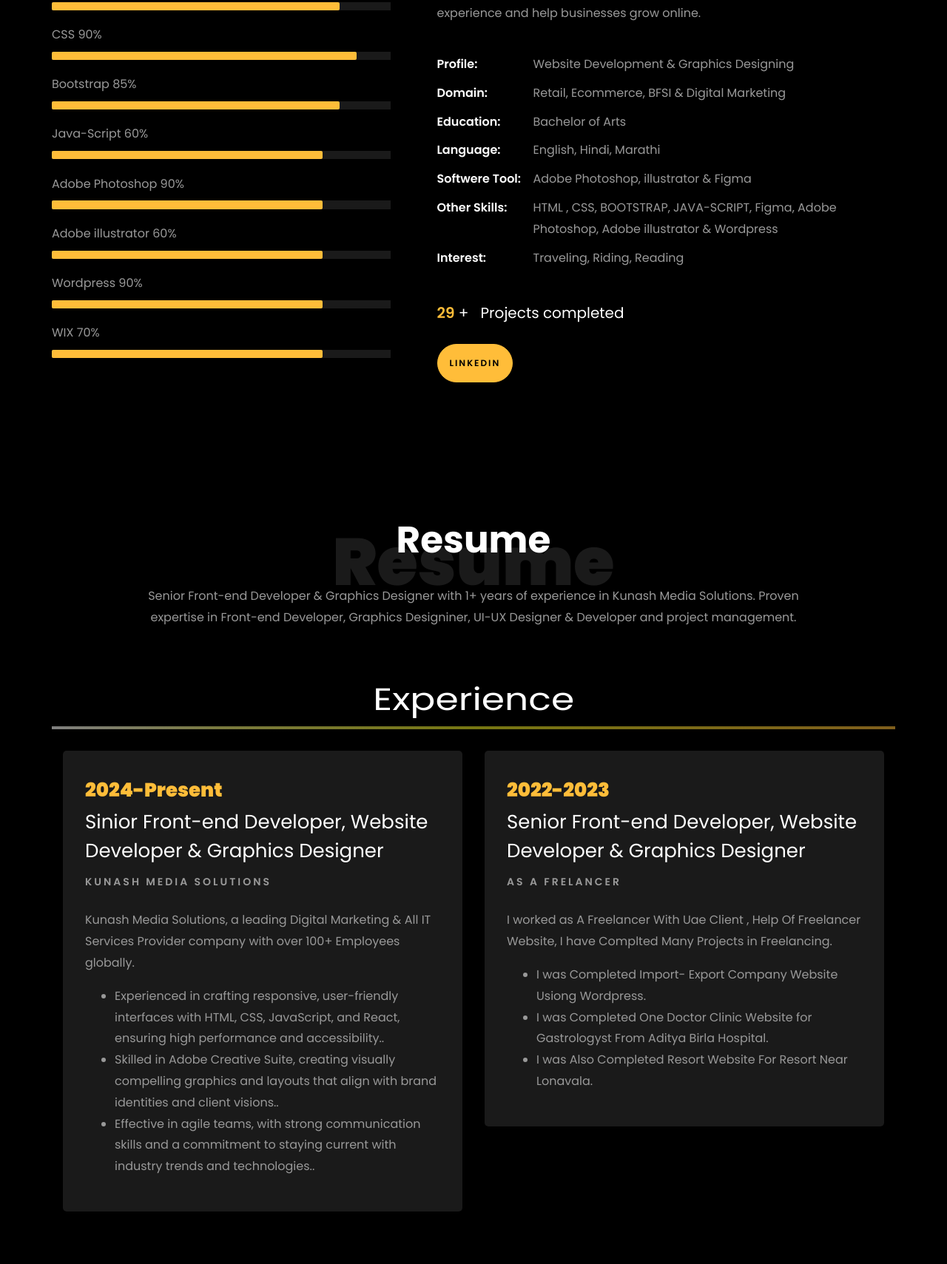
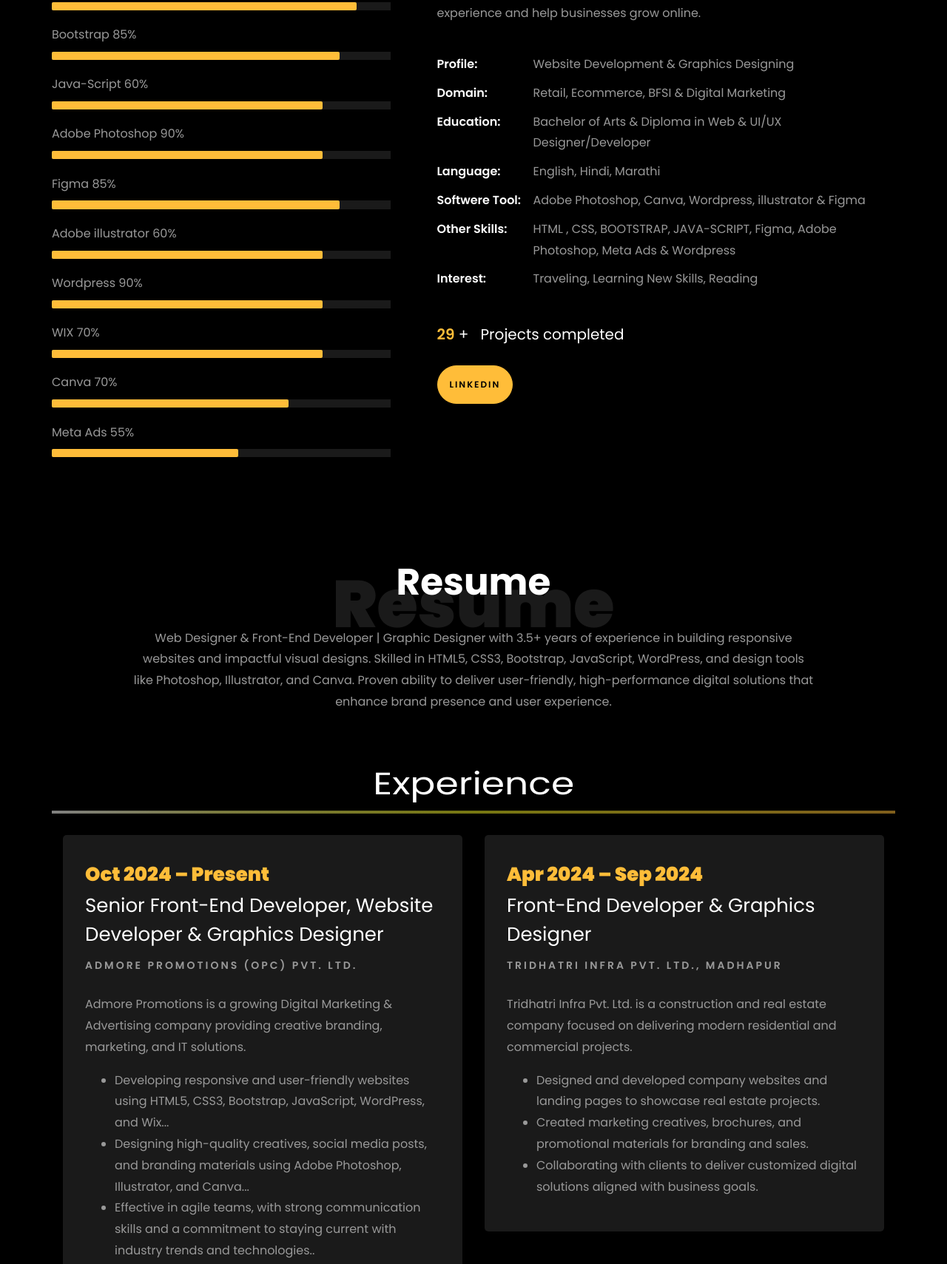
Before and after one commit to altaf-143/altafportfolio, a plain HTML site: page index.html in a window 1280 px wide. Shown: the part 1216-2925 px from the top of the page at 74% size. Drawn offline with Linux system fonts and the light colour scheme; files whose address does not match are found by name.

Commit message:
Update profile details and work experience

```diff
--- a/index.html
+++ b/index.html
@@ -213,9 +213,9 @@
                                     <div class="col-sm-6 col-md-7">
                                         <div class="about-info">
                                             <p><span class="title-s">Name: </span> <span>Altaf Shaikh</span></p>
-                                            <p><span class="title-s">Job Role: </span> <span>Front-End Development</span></p>
-                                            <p><span class="title-s">Experience: </span> <span>1 year</span></p>
-                                            <p><span class="title-s">Address: </span> <span>Pune, India</span></p>
+                                            <p><span class="title-s">Job Role: </span> <span>Web Designer & Developer</span></p>
+                                            <p><span class="title-s">Experience: </span> <span>3.5 years</span></p>
+                                            <p><span class="title-s">Address: </span> <span> Hyderabad, India</span></p>
                                         </div>
                                     </div>
                                 </div>
@@ -226,12 +226,6 @@
                                     <div class="progress">
                                         <div class="progress-bar" role="progressbar" style="width: 95%;" aria-valuenow="95" aria-valuemin="0" aria-valuemax="100"></div>
                                     </div>
-
-                                    <span>Figma</span> <span class="pull-right">85%</span>
-                                    <div class="progress">
-                                        <div class="progress-bar" role="progressbar" style="width: 85%" aria-valuenow="85" aria-valuemin="0" aria-valuemax="100"></div>
-                                    </div>
-
                                     <span>CSS</span> <span class="pull-right">90%</span>
                                     <div class="progress">
                                         <div class="progress-bar" role="progressbar" style="width: 90%" aria-valuenow="90" aria-valuemin="0" aria-valuemax="100"></div>
@@ -250,6 +244,10 @@
                                     <div class="progress">
                                         <div class="progress-bar" role="progressbar" style="width: 80%" aria-valuenow="80" aria-valuemin="0" aria-valuemax="100"></div>
                                     </div>
+									 <span>Figma</span> <span class="pull-right">85%</span>
+                                    <div class="progress">
+                                        <div class="progress-bar" role="progressbar" style="width: 85%" aria-valuenow="85" aria-valuemin="0" aria-valuemax="100"></div>
+                                    </div>
                                     <span>Adobe illustrator</span> <span class="pull-right">60%</span>
                                     <div class="progress">
                                         <div class="progress-bar" role="progressbar" style="width: 80%" aria-valuenow="80" aria-valuemin="0" aria-valuemax="100"></div>
@@ -261,6 +259,14 @@
                                     <span>WIX</span> <span class="pull-right">70%</span>
                                     <div class="progress">
                                         <div class="progress-bar" role="progressbar" style="width: 80%" aria-valuenow="80" aria-valuemin="0" aria-valuemax="100"></div>
+                                    </div>
+									 <span>Canva</span> <span class="pull-right">70%</span>
+                                    <div class="progress">
+                                        <div class="progress-bar" role="progressbar" style="width: 70%" aria-valuenow="70" aria-valuemin="0" aria-valuemax="100"></div>
+                                    </div>
+									 <span>Meta Ads</span> <span class="pull-right">55%</span>
+                                    <div class="progress">
+                                        <div class="progress-bar" role="progressbar" style="width: 55%" aria-valuenow="55" aria-valuemin="0" aria-valuemax="100"></div>
                                     </div>
                                 </div>
                             </div>
@@ -278,11 +284,11 @@
                                 <ul class="about-info mt-4 px-md-0 px-2">
                                     <li class="d-flex"><span>Profile:</span> <span>Website Development &amp; Graphics Designing</span></li>
                                     <li class="d-flex"><span>Domain:</span> <span>Retail, Ecommerce, BFSI &amp; Digital Marketing</span></li>
-                                    <li class="d-flex"><span>Education:</span> <span>Bachelor of Arts</span></li>
+                                    <li class="d-flex"><span>Education:</span> <span>Bachelor of Arts & Diploma in Web & UI/UX Designer/Developer </span></li>
                                     <li class="d-flex"><span>Language:</span> <span>English, Hindi, Marathi</span></li>
-                                    <li class="d-flex"><span>Softwere Tool:</span> <span>Adobe Photoshop, illustrator &amp; Figma</span></li>
-                                    <li class="d-flex"><span>Other Skills:</span> <span>HTML , CSS, BOOTSTRAP, JAVA-SCRIPT, Figma, Adobe Photoshop, Adobe illustrator &amp; Wordpress</span></li>
-                                    <li class="d-flex"><span>Interest:</span> <span>Traveling, Riding, Reading</span></li>
+                                    <li class="d-flex"><span>Softwere Tool:</span> <span>Adobe Photoshop, Canva, Wordpress, illustrator &amp; Figma</span></li>
+                                    <li class="d-flex"><span>Other Skills:</span> <span>HTML , CSS, BOOTSTRAP, JAVA-SCRIPT, Figma, Adobe Photoshop, Meta Ads &amp; Wordpress</span></li>
+                                    <li class="d-flex"><span>Interest:</span> <span>Traveling, Learning New Skills, Reading</span></li>
 
                                 </ul>
                             </div>
@@ -313,7 +319,7 @@
                 <div class="col-md-10 heading-section text-center ftco-animate">
                     <h1 class="big big-2">Resume</h1>
                     <h2 class="mb-4">Resume</h2>
-                    <p>Senior Front-end Developer & Graphics Designer with 1+ years of experience in Kunash Media Solutions. Proven expertise in Front-end Developer, Graphics Designiner, UI-UX Designer & Developer and project management.</p>
+                    <p>Web Designer & Front-End Developer | Graphic Designer with 3.5+ years of experience in building responsive websites and impactful visual designs. Skilled in HTML5, CSS3, Bootstrap, JavaScript, WordPress, and design tools like Photoshop, Illustrator, and Canva. Proven ability to deliver user-friendly, high-performance digital solutions that enhance brand presence and user experience.</p>
                 </div>
             </div>
 
@@ -326,13 +332,13 @@
             <div class="row">
                 <div class="col-md-6">
                     <div class="resume-wrap ftco-animate">
-                        <span class="date">2024-Present</span>
-                        <h2>Sinior Front-end Developer, Website Developer & Graphics Designer</h2>
-                        <span class="position">Kunash Media Solutions</span>
-                        <p class="mt-4">Kunash Media Solutions, a leading Digital Marketing & All IT Services Provider company with over 100+ Employees globally.
+                        <span class="date">Oct 2024 – Present</span>
+                        <h2>Senior Front-End Developer, Website Developer & Graphics Designer</h2>
+                        <span class="position">Admore Promotions (OPC) Pvt. Ltd.</span>
+                        <p class="mt-4">Admore Promotions is a growing Digital Marketing & Advertising company providing creative branding, marketing, and IT solutions.
                             <ul>
-                                <li>Experienced in crafting responsive, user-friendly interfaces with HTML, CSS, JavaScript, and React, ensuring high performance and accessibility..</li>
-                                <li>Skilled in Adobe Creative Suite, creating visually compelling graphics and layouts that align with brand identities and client visions..</li>
+                                <li>Developing responsive and user-friendly websites using HTML5, CSS3, Bootstrap, JavaScript, WordPress, and Wix...</li>
+                                <li>Designing high-quality creatives, social media posts, and branding materials using Adobe Photoshop, Illustrator, and Canva...</li>
                                 <li>Effective in agile teams, with strong communication skills and a commitment to staying current with industry trends and technologies..</li>
                             </ul>
                         </p>
@@ -341,14 +347,29 @@
                 </div>
                 <div class="col-md-6">
                     <div class="resume-wrap ftco-animate">
-                        <span class="date">2022-2023</span>
-                        <h2>Senior Front-end Developer, Website Developer & Graphics Designer</h2>
-                        <span class="position">As A Frelancer</span>
-                        <p class="mt-4">I worked as A Freelancer With Uae Client , Help Of Freelancer Website, I have Complted Many Projects in Freelancing.
+                        <span class="date">Apr 2024 – Sep 2024</span>
+                        <h2>Front-End Developer & Graphics Designer</h2>
+                        <span class="position">Tridhatri Infra Pvt. Ltd., Madhapur</span>
+                        <p class="mt-4">Tridhatri Infra Pvt. Ltd. is a construction and real estate company focused on delivering modern residential and commercial projects.
                             <ul>
-                                <li>I was Completed Import- Export Company Website Usiong Wordpress.</li>
-                                <li>I was Completed One Doctor Clinic Website for Gastrologyst From Aditya Birla Hospital.</li>
-                                <li>I was Also Completed Resort Website For Resort Near Lonavala.</li>
+                                <li>Designed and developed company websites and landing pages to showcase real estate projects.</li>
+                                <li>Created marketing creatives, brochures, and promotional materials for branding and sales.</li>
+                                <li>Collaborating with clients to deliver customized digital solutions aligned with business goals.</li>
+                            </ul>
+                        </p>
+                    </div>
+
+                </div>
+				<div class="col-md-6">
+                    <div class="resume-wrap ftco-animate">
+                        <span class="date">Oct 2022 – Mar 2024</span>
+                        <h2>Front-End Developer & Graphics Designer</h2>
+                        <span class="position">Kunash Media Solutions, Pune</span>
+                        <p class="mt-4">Kunash Media Solutions is a Digital Marketing & IT Services company offering end-to-end online solutions.
+                            <ul>
+                                <li>Built responsive websites and web pages using HTML, CSS, Bootstrap, and JavaScript.</li>
+                                <li>Designed creative graphics, banners, and UI layouts aligned with client requirements.</li>
+                                <li>Gained strong foundation in web development, design principles, and client handling.</li>
                             </ul>
                         </p>
                     </div>
```
